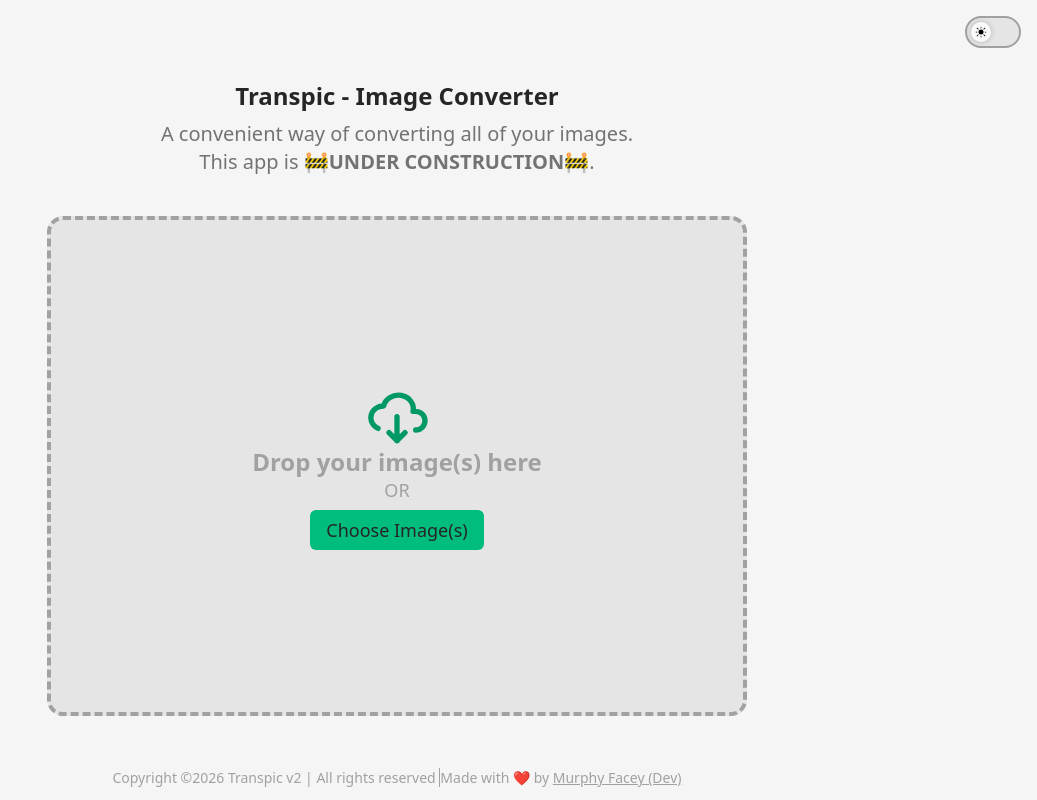
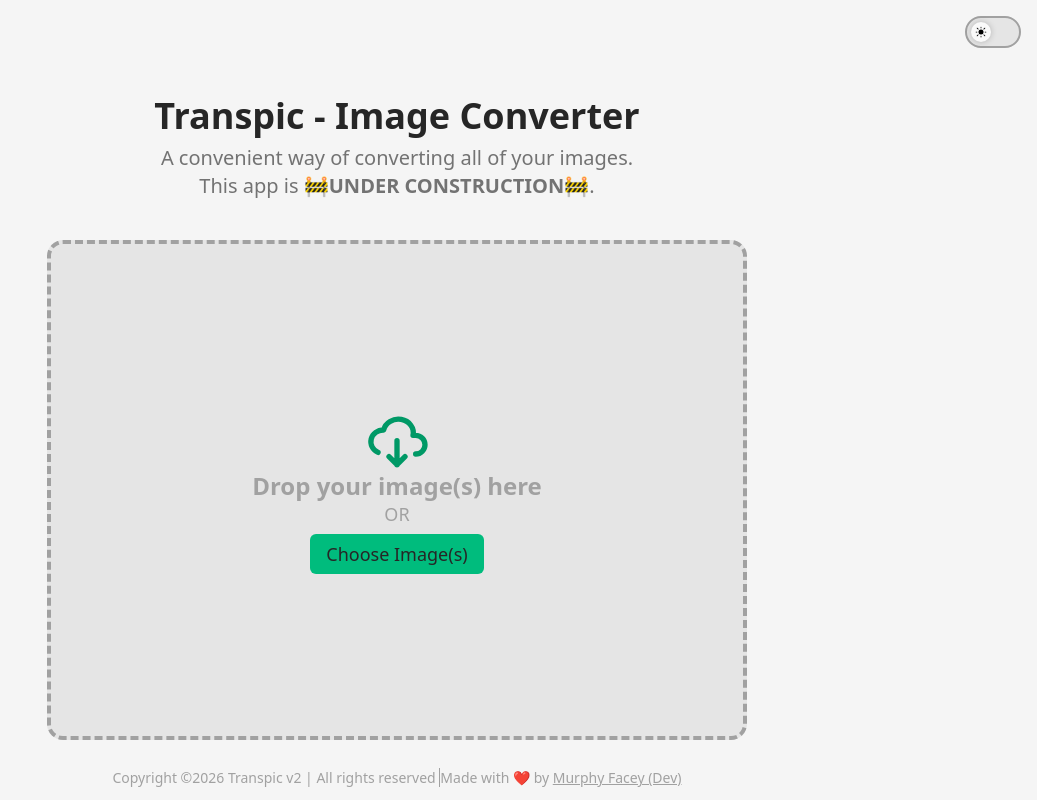
Before and after one commit to dev-murphy/transpic-v2, a Vue app: page / in a window 1280 px wide. Shown: the whole page, without its empty margins (243-1280 px from the left). Built offline with nearby package versions, Linux system fonts and the light colour scheme; a web font is replaced by a local one.

Commit message:
style: resolve mobile styling issues

```diff
--- a/src/components/ImageList.vue
+++ b/src/components/ImageList.vue
@@ -112,7 +112,7 @@ onChange(async (files) => {
 </script>
 
 <template>
-  <div class="w-full mt-10 text-neutral-800 dark:text-white">
+  <div class="w-full max-w-[700px] mt-10 text-neutral-800 dark:text-white">
     <button
       class="flex items-center gap-x-0.5 bg-emerald-400 hover:brightness-120 px-2 py-1 text-sm md:text-base text-neutral-900 font-bold cursor-pointer rounded-t-md"
       @click="() => open()"
@@ -133,7 +133,7 @@ onChange(async (files) => {
       >
         <div class="flex flex-col text-base md:text-lg">
           <p class="font-mono">
-            {{ truncatedName(image.name, isMobile ? 4 : 10) }}
+            {{ truncatedName(image.name, isMobile ? 6 : 10) }}
           </p>
           <p class="text-xs md:text-sm text-neutral-600 dark:text-neutral-400">
             {{ formatBytes(image.size) }}
--- a/src/components/TheHeading.vue
+++ b/src/components/TheHeading.vue
@@ -1,7 +1,7 @@
 <template>
-  <div class="pt-20">
+  <div class="pt-20 mt-auto">
     <h1
-      class="text-2xl md:stext-4xl text-center text-neutral-800 dark:text-white font-bold mt-auto"
+      class="text-2xl md:text-4xl text-center text-neutral-800 dark:text-white font-bold"
     >
       Transpic - Image Converter
     </h1>
```
